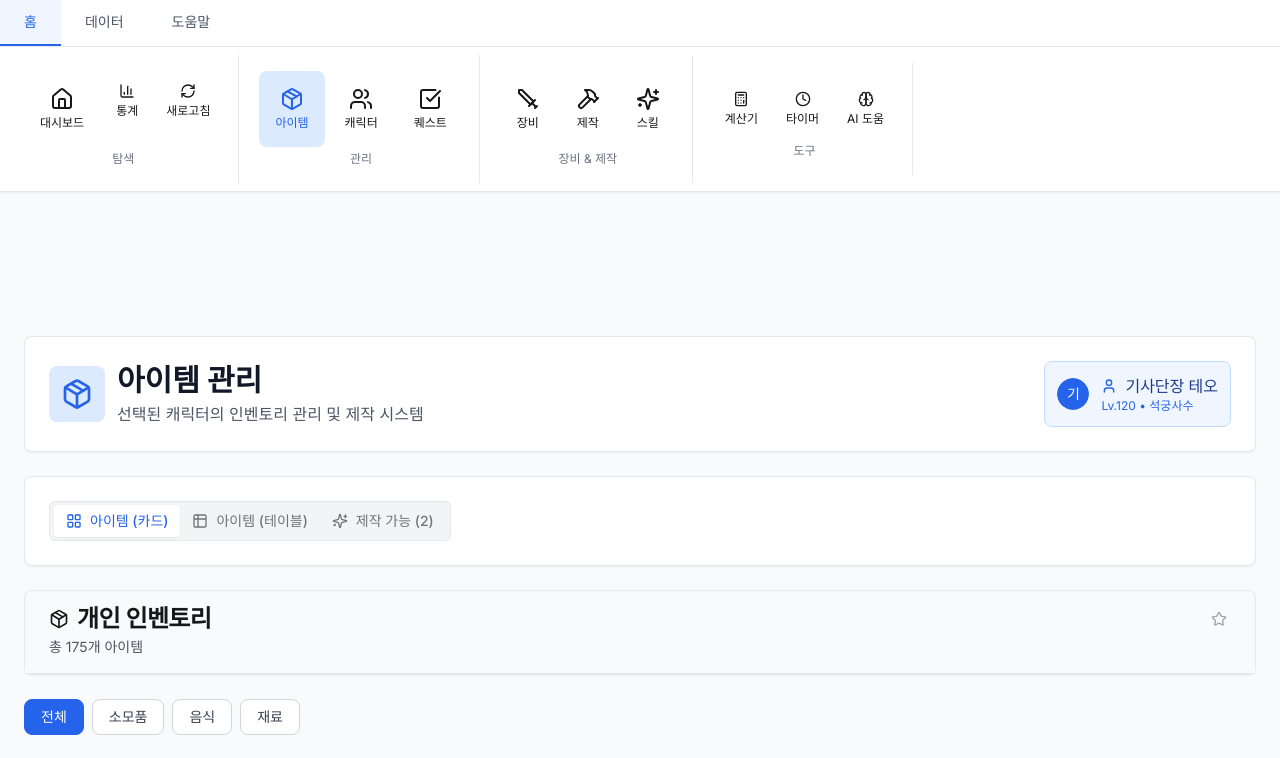
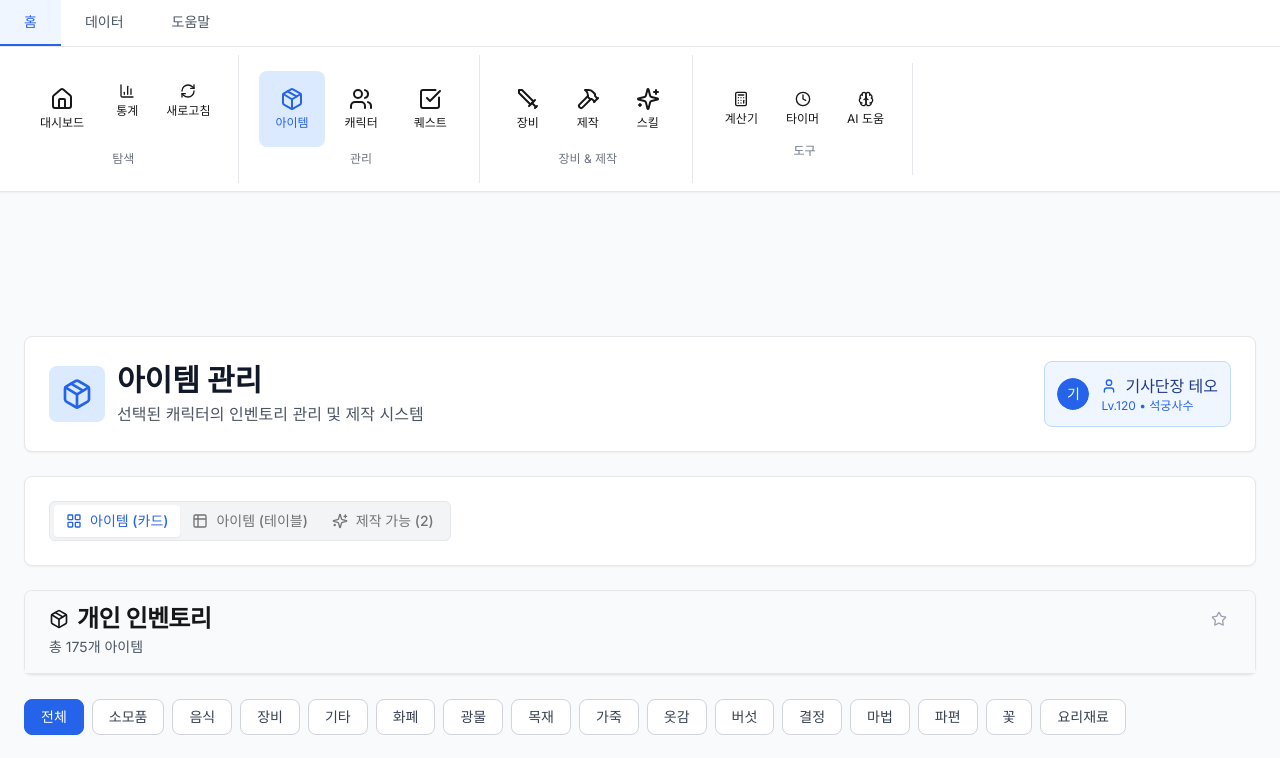
Before and after one commit to sigongjoa/mabi-companion, a Next.js app: page /inventory in a window 1280 px wide. Shown: the top 758 px of the page. Built offline with nearby package versions, Linux system fonts and the light colour scheme.

Commit message:
refactor: inventory 페이지에서 materialCategories 변수 제거

```diff
--- a/app/inventory/page.tsx
+++ b/app/inventory/page.tsx
@@ -35,7 +35,10 @@ const allItems: Record<string, Item> = allItemsData as Record<string, Item>
 
 const recipes: Recipe[] = recipesData as Recipe[]
 
-const categories = ["전체", "소모품", "음식", "재료"]
+// Update categories to include individual material categories
+const categories = ["전체", "소모품", "음식", "장비", "기타", "화폐",
+  "광물", "목재", "가죽", "옷감", "버섯", "결정", "마법", "파편", "꽃", "요리재료"
+];
 
 export default function InventoryPage() {
   console.debug(`Entering InventoryPage`);
@@ -157,6 +160,7 @@ export default function InventoryPage() {
     })
     .filter((item): item is (Item & { quantity: number }) => {
       console.debug(`Checking item for filter: ${item?.name}, category: ${item?.category}, selectedCategory: ${selectedCategory}`);
+      // Simplified filtering logic: directly match category
       return item !== null && (selectedCategory === "전체" || item.category === selectedCategory);
     });
   console.debug("Final filteredItems:", filteredItems);
```
